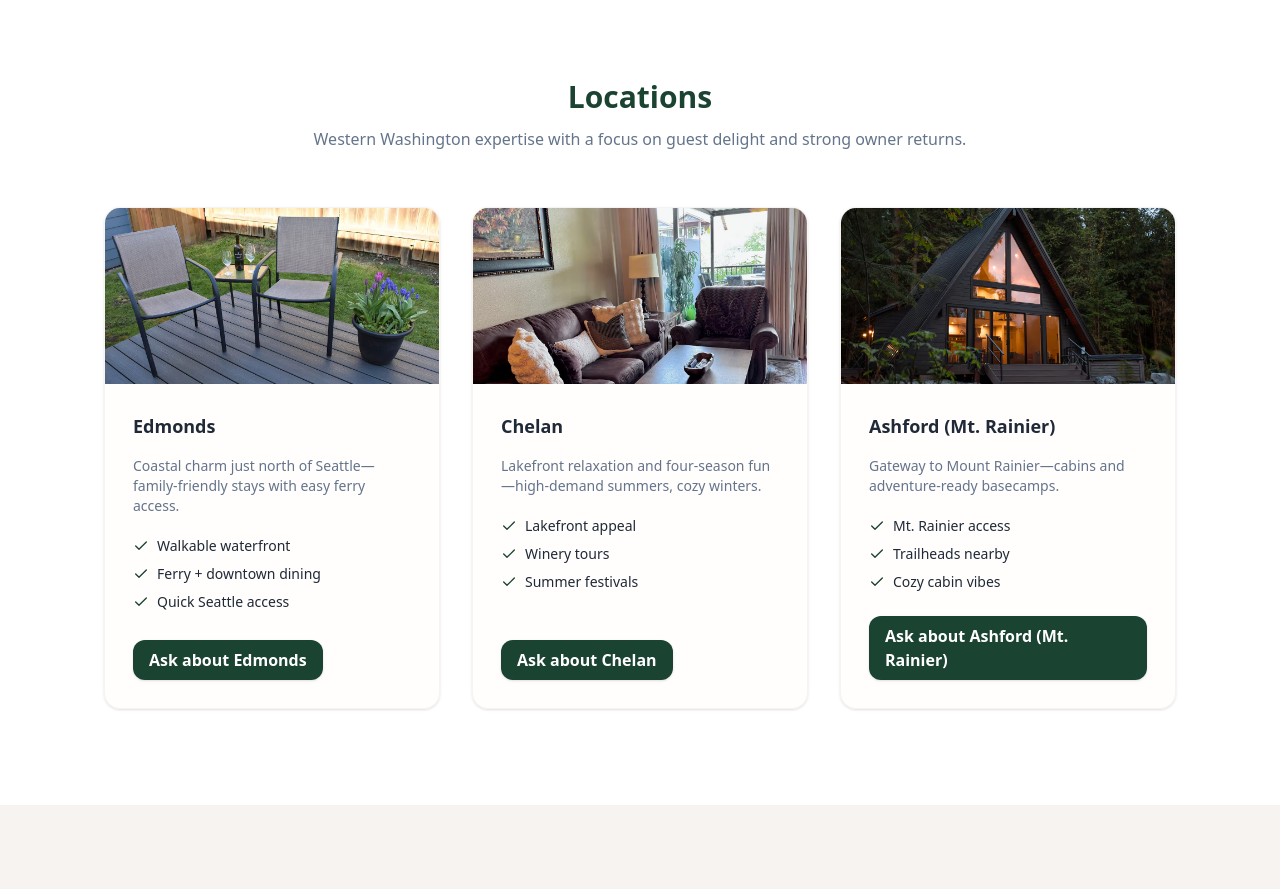
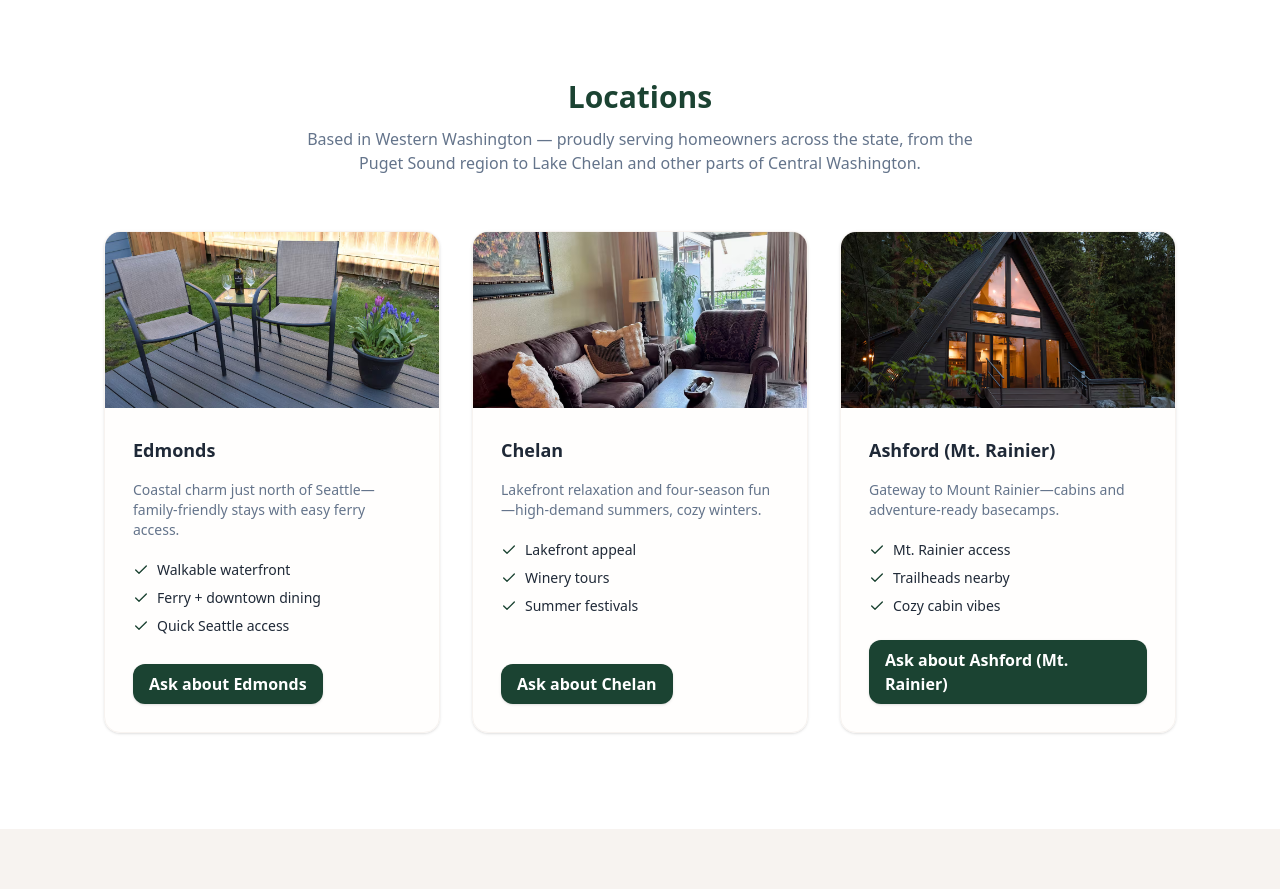
Before and after one commit to BlakeSanderson44/Host-With-Julia, a Next.js app: page / in a window 1280 px wide. Shown: the part 3000-3889 px from the top of the page. Built offline with nearby package versions, Linux system fonts and the light colour scheme.

Commit message:
Refine statewide service tagline

```diff
--- a/components/LocationsSection.tsx
+++ b/components/LocationsSection.tsx
@@ -50,7 +50,7 @@ export default function LocationsSection({ locations }: LocationsSectionProps) {
             Locations
           </h2>
           <p className="mt-3 text-slate">
-            Western Washington expertise with a focus on guest delight and strong owner returns.
+            Based in Western Washington — proudly serving homeowners across the state, from the Puget Sound region to Lake Chelan and other parts of Central Washington.
           </p>
         </header>
 
```
